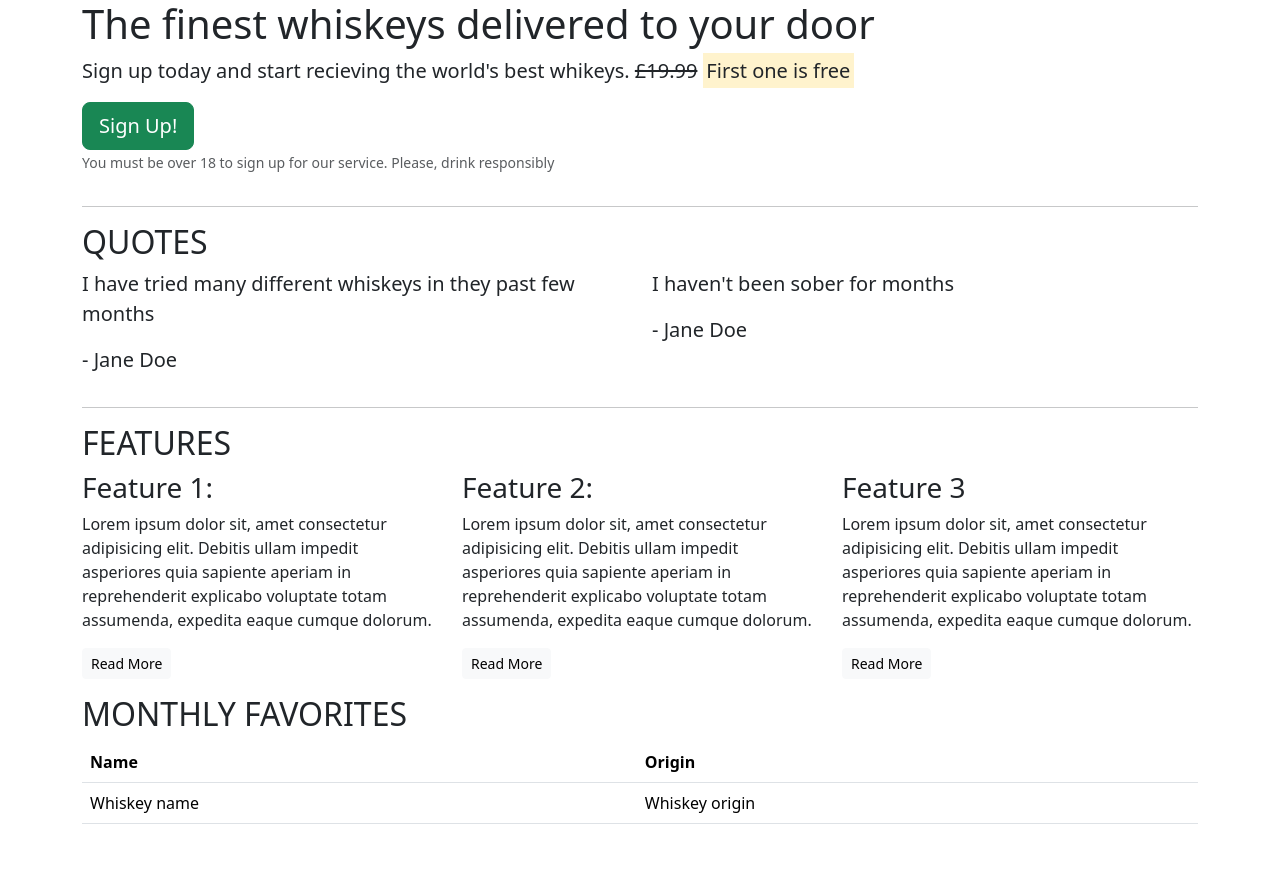
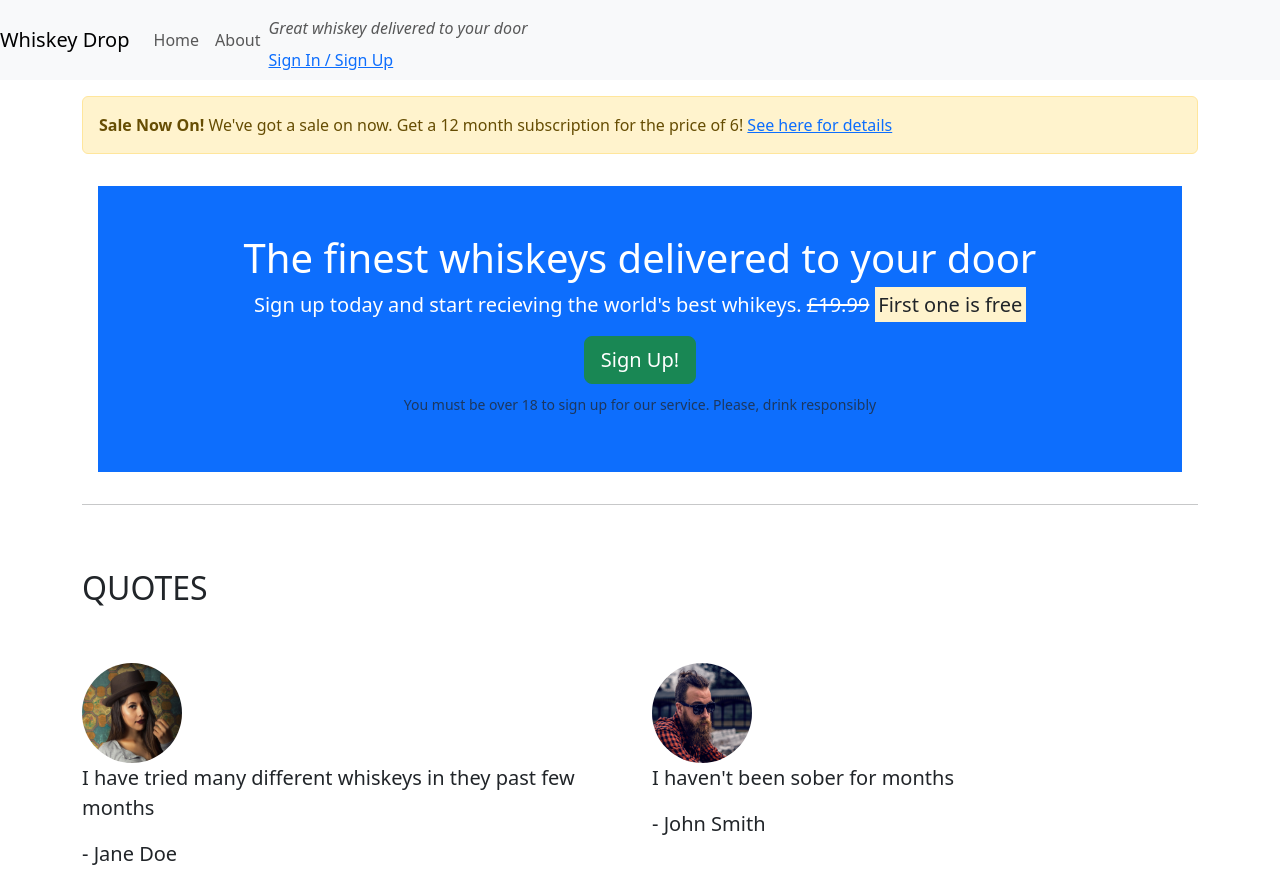
Before and after one commit to Mattds825/Bootstrap-LandingPage-WhiskeyWebsite, a plain HTML site: page index.html in a window 1280 px wide. Shown: the top 888 px of the page. Before the commit the page ends 840 px from the top, so only its background shows below. Drawn offline with nearby package versions, Linux system fonts and the light colour scheme.

Commit message:
added navabar and some bootstrap styling

```diff
--- a/index.html
+++ b/index.html
@@ -4,7 +4,7 @@
 <head>
   <meta charset="UTF-8">
   <meta name="viewport" content="width=device-width, initial-scale=1.0">
-
+  <script src="https://kit.fontawesome.com/310ea35e5d.js" crossorigin="anonymous"></script>
   <link href="https://cdn.jsdelivr.net/npm/bootstrap@5.3.3/dist/css/bootstrap.min.css" rel="stylesheet"
     integrity="sha384-QWTKZyjpPEjISv5WaRU9OFeRpok6YctnYmDr5pNlyT2bRjXh0JMhjY6hW+ALEwIH" crossorigin="anonymous">
   <script src="https://cdn.jsdelivr.net/npm/bootstrap@5.3.3/dist/js/bootstrap.bundle.min.js"
@@ -15,16 +15,44 @@
 
 <body>
 
-  <article class="container">
+  <!-- Navbar -->
+  <nav class="navbar navbar-light bg-light navbar-expand-sm">
+    <a href="/" class="navbar-brand">Whiskey Drop</a>
+    <ul class="navbar-nav mr-auto">
+      <li class="active nav-item mr-2"><a href="/" class="nav-link">Home</a></li>
+      <li class="nav-item mr-2"><a href="/about" class="nav-link">About</a></li>
+      <li class="nav-item mr-2 d-block d-sm-none"><a href="/about" class="nav-link">Sign In / Sign Up</a></li>
+    </ul>
+    <div class="d-none d-sm-inline me-auto">
+      <p class="navbar-text my-auto me-2"><i>Great whiskey delivered to your door</i></p>
+      <a href="/login">Sign In / Sign Up</a>
+    </div>
+  </nav>
+
+
+  <article class="container mt-3">
+
+    <div class="row d-none d-sm-block">
+      <div class="col-12">
+        <div class="alert alert-warning">
+          <strong>Sale Now On!</strong> We've got a sale on now. Get a 12 month subscription for the price of 6!
+          <a href="">See here for details</a>
+        </div>
+      </div>
+    </div>
+
     <!-- Callout -->
     <div class="row">
       <div class="col-12">
-        <section class="callout">
+        <section class="callout m-3 p-5 bg-primary text-white text-center">
           <h1>The finest whiskeys delivered to your door</h1>
-          <p class="lead">Sign up today and start recieving the world's best whikeys. <s>£19.99</s> <strong><mark>First
-                one is free</mark></strong></p>
+          <p class="lead">Sign up today and start recieving the world's best whikeys.
+            <s class="d-none d-sm-inline">£19.99</s>
+            <span class="d-inline d-sm-none"><br></span>
+            <strong><mark>First one is free</mark></strong></p>
           <button class="btn btn-success btn-lg">Sign Up!</button>
-          <p class="text-muted"><small>You must be over 18 to sign up for our service. Please, drink responsibly</small>
+          <p class="text-muted my-2"><small>You must be over 18 to sign up for our service. Please, drink
+              responsibly</small>
           </p>
         </section>
       </div>
@@ -35,22 +63,38 @@
     <!-- Quotes -->
     <section class="quotes">
       <div class="row">
-        <div class="col-12 col-md-6">
+        <div class="col-12 col-md-6 my-5">
           <h2 class="text-uppercase">Quotes</h2>
         </div>
       </div>
       <div class="row">
         <div class="col-12 col-md-6">
+          <div class="media">
+            <div class="d-none d-sm-block">
+              <img src="images/girl-image.png" alt="Image of a girl" class="rounded-circle mr-3" height="100"
+                width="100">
+            </div>
+            <div class="media-body">
               <blockquote class="blockquote">
                 <p>I have tried many different whiskeys in they past few months</p>
                 <p>- Jane Doe</p>
               </blockquote>
             </div>
+          </div>
+        </div>
+
         <div class="col-12 col-md-6">
+          <div class="media">
+            <div class="d-none d-sm-block">
+              <img src="images/guy-image.png" alt="Image of a guy" class="rounded-circle mr-3" height="100" width="100">
+            </div>
+            <div class="media-body">
               <blockquote class="blockquote">
                 <p>I haven't been sober for months</p>
-            <p>- Jane Doe</p>
+                <p>- John Smith</p>
               </blockquote>
+            </div>
+          </div>
         </div>
       </div>
     </section>
@@ -60,14 +104,14 @@
     <!-- Features -->
     <section class="features">
       <div class="row">
-        <div class="col-12">
+        <div class="col-12 my-5">
           <h2 class="text-uppercase">Features</h2>
         </div>
       </div>
       <div class="row">
         <div class="col-12 col-md-6 col-lg-4">
           <div class="feature">
-            <h3>Feature 1:</h3>
+            <h3><i class="fa-solid fa-gift d-none d-sm-inline"></i> Feature 1: <span class="badge text-bg-success">NEW!</span></h3>
             <p>Lorem ipsum dolor sit, amet consectetur adipisicing elit. Debitis ullam impedit asperiores quia sapiente
               aperiam in reprehenderit explicabo voluptate totam assumenda, expedita eaque cumque dolorum.</p>
             <p><a class="btn btn-sm btn-light" href="">Read More</a></p>
@@ -76,7 +120,7 @@
         <div class="col-12 col-md-6 col-lg-4">
 
           <div class="feature">
-            <h3>Feature 2:</h3>
+            <h3><i class="fa-solid fa-credit-card d-none d-sm-inline"></i> Feature 2:</h3>
             <p>Lorem ipsum dolor sit, amet consectetur adipisicing elit. Debitis ullam impedit asperiores quia sapiente
               aperiam in reprehenderit explicabo voluptate totam assumenda, expedita eaque cumque dolorum.</p>
             <p><a class="btn btn-sm btn-light" href="">Read More</a></p>
@@ -85,7 +129,7 @@
         <div class="col-12 d-md-none d-lg-block col-lg-4">
 
           <div class="feature">
-            <h3>Feature 3</h3>
+            <h3><i class="fa-solid fa-circle-xmark d-none d-sm-inline"></i> Feature 3:</h3>
             <p>Lorem ipsum dolor sit, amet consectetur adipisicing elit. Debitis ullam impedit asperiores quia sapiente
               aperiam in reprehenderit explicabo voluptate totam assumenda, expedita eaque cumque dolorum.</p>
             <p><a class="btn btn-sm btn-light" href="">Read More</a></p>
```
Also changed, not shown: images/girl-image.png (added), images/guy-image.png (added). Lines whose indentation alone changed are shown as unchanged.
